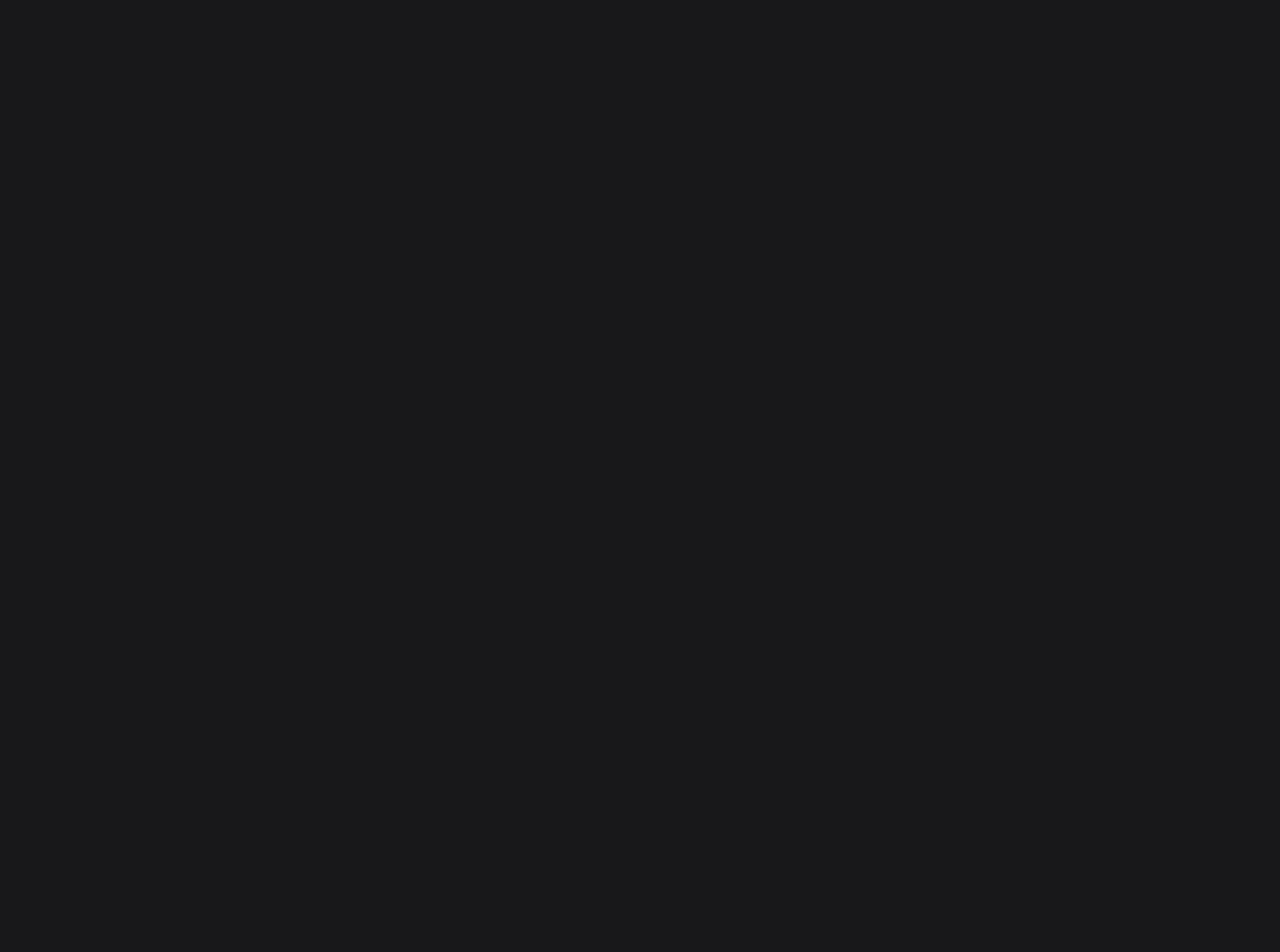
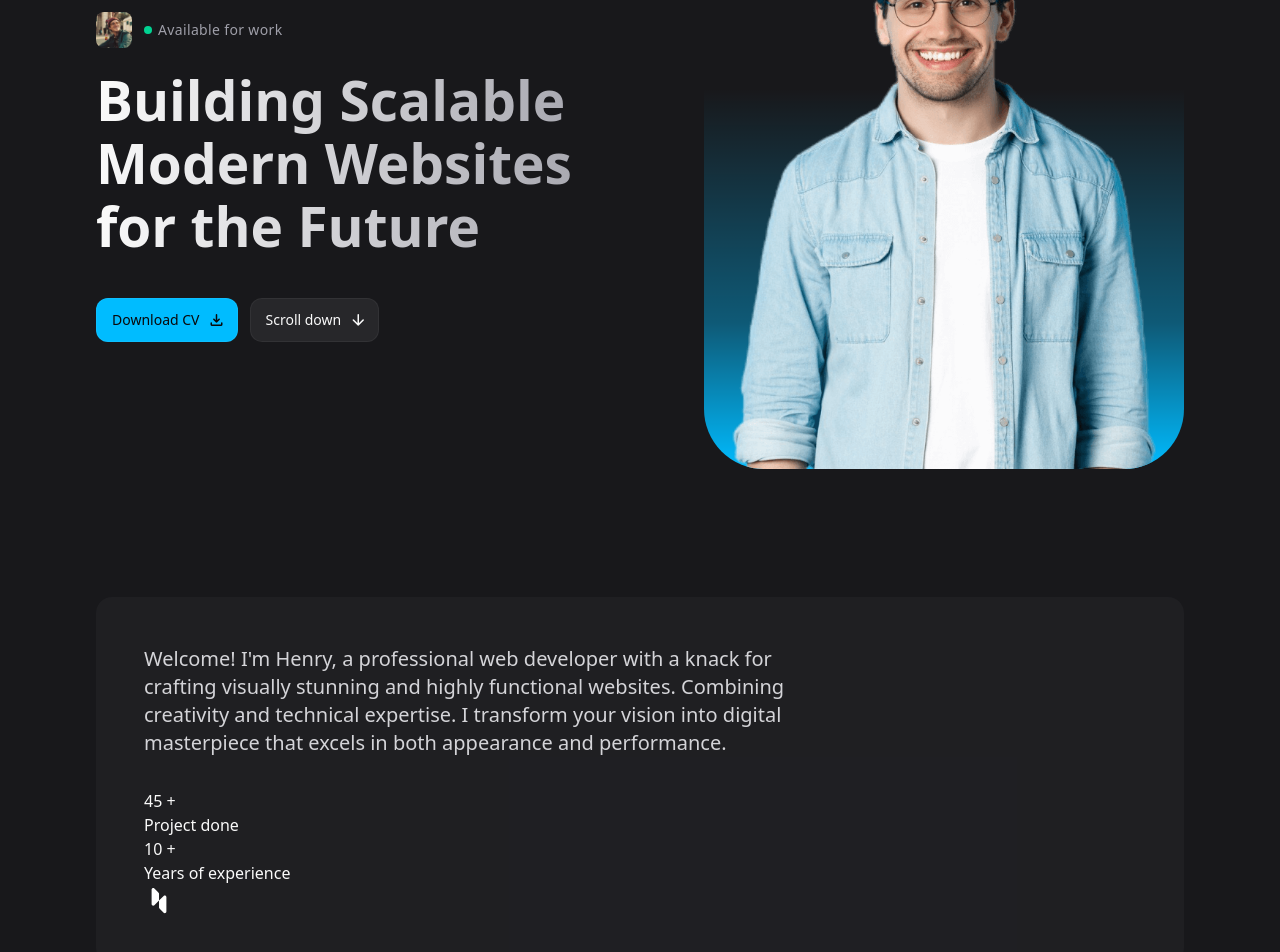
Before and after one commit to kobby1919/kwabena-portfolio, a React (Vite) app: page / in a window 1280 px wide. Shown: the part 260-1212 px from the top of the page. Before the commit the page ends 800 px from the top, so only its background shows below. Built offline with nearby package versions, Linux system fonts and the light colour scheme.

Commit message:
Complete Hero Section

```diff
--- a/src/App.jsx
+++ b/src/App.jsx
@@ -1,12 +1,18 @@
+import About from "./components/About";
 import Header from "./components/Header";
+import Hero from "./components/Hero";
 
 // App.jsx
 function App() {
-
-
   return (
-    <Header />
-  )
+    <>
+      <Header />
+      <main>
+        <Hero />
+        <About />
+      </main>
+    </>
+  );
 }
 
 export default App;
--- /dev/null
+++ b/src/components/About.jsx
@@ -0,0 +1,45 @@
+  const aboutItems = [
+  {
+    label: 'Project done',
+    number: 45
+  },
+  {
+    label: 'Years of experience',
+    number: 10
+  }
+];
+
+function About() {
+
+
+    return (
+        <section className="section" id="about">
+            <div className="container">
+                <div className="bg-zinc-800/50 p-7 rounded-2xl md:p-12">
+                    <p className="text-zinc-300 mb-4 md:mb-8 md:text-xl md:max-w-[60ch]">
+                        Welcome! I&apos;m Henry, a professional web developer with a knack for crafting visually stunning and highly functional websites. Combining creativity and technical expertise. I transform your vision into digital masterpiece that excels in both appearance and performance.
+                    </p>
+                    <div className="">
+                        {
+                            aboutItems.map(({label, number}, key) => (
+                                <div className="" key={key}>
+                                    <div className="">
+                                        <span className=""> {number} </span>
+                                        <span className="">+</span>
+                                    </div>
+
+                                    <p className=""> {label} </p>
+
+                                </div>
+                            ))
+                        }
+
+                        <img src="/images/logo.svg" alt="Logo" width={30} height={30} className="" />
+                    </div>
+                </div>
+            </div>
+        </section>
+    )
+}
+
+export default About;
--- /dev/null
+++ b/src/components/Button.jsx
@@ -0,0 +1,77 @@
+import PropTypes from "prop-types";
+
+function ButtonPrimary({ href, target, label, icon, classes }) {
+  if (href) {
+    return (
+      <a href={href} className={"btn btn-primary " + classes} target={target}>
+        {label}
+        {icon ? (
+          <span className="material-symbols-rounded" aria-hidden="true">
+            {icon}
+          </span>
+        ) : null}
+      </a>
+    );
+  }
+
+  return (
+    <button className={"btn btn-primary " + classes}>
+      {label}
+      {icon ? (
+        <span className="material-symbols-rounded" aria-hidden="true">
+          {icon}
+        </span>
+      ) : null}
+    </button>
+  );
+}
+
+
+ButtonPrimary.propTypes = {
+    label: PropTypes.string.isRequired,
+    href: PropTypes.string,
+    target: PropTypes.string,
+    icon: PropTypes.string,
+    classes: PropTypes.string
+}
+
+function ButtonOutline({ href, target, label, icon, classes }) {
+  if (href) {
+    return (
+      <a href={href} className={"btn btn-outline " + classes} target={target}>
+        {label}
+        {icon ? (
+          <span className="material-symbols-rounded" aria-hidden="true">
+            {icon}
+          </span>
+        ) : null}
+      </a>
+    );
+  }
+
+  return (
+    <button className={"btn btn-outline " + classes}>
+      {label}
+      {icon ? (
+        <span className="material-symbols-rounded" aria-hidden="true">
+          {icon}
+        </span>
+      ) : null}
+    </button>
+  );
+}
+
+
+ButtonOutline.propTypes = {
+    label: PropTypes.string.isRequired,
+    href: PropTypes.string,
+    target: PropTypes.string,
+    icon: PropTypes.string,
+    classes: PropTypes.string
+}
+
+
+export {
+    ButtonPrimary,
+    ButtonOutline,
+}
--- /dev/null
+++ b/src/components/Hero.jsx
@@ -0,0 +1,38 @@
+import  { ButtonPrimary, ButtonOutline } from "./Button";
+
+function Hero() {
+  return (
+    <section id="home" className="pt-28 lg:pt-36">
+      <div className="container lg:grid items-center lg:grid-cols-2 lg:gap-10">
+        <div>
+          <div className="flex items-center gap-3">
+            <figure className="img-box w-9 h-9 rounded-lg">
+              <img
+                src="/images/avatar-1.jpg"
+                width={40}
+                height={40}
+                alt="Kwabena Junior portrait"
+                className="img-cover"
+              />
+            </figure>
+            <div className="flex items-center gap-1.5 text-zinc-400 text-sm tracking-wide">
+              <span className="relative w-2 h-2 rounded-full bg-emerald-400">
+                <span className="absolute inset-0 rounded-full bg-emerald-400 animate-ping"></span>
+              </span>
+              Available for work
+            </div>
+          </div>
+          <h2 className="headline-1 max-w-[15ch] sm:max-w-[20ch] lg:max-w-[15ch] mt-5 mb-8 lg:mb-10">Building Scalable Modern Websites for the Future</h2>
+          <div className="flex items-center gap-3"><ButtonPrimary label="Download CV" icon="download" /> <ButtonOutline href="#about" label="Scroll down" icon="arrow_downward" /></div>
+        </div>
+        <div className="hidden lg:block">
+            <figure className="w-full max-w-[480px] ml-auto bg-gradient-to-t from-sky-400 via-25% via-sky-400/40 to-65% rounded-[60px] overflow-hidden">
+                <img src="/images/hero-banner.png" width={656} height={800} alt="Kwabena Junior" className="w-full" />
+            </figure>
+        </div>
+      </div>
+    </section>
+  );
+}
+
+export default Hero;
--- a/src/index.css
+++ b/src/index.css
@@ -27,18 +27,55 @@
   scrollbar-color: #71717a #27272a;
 }
 
+/*Utilities */
+.material-symbols-rounded {
+  @apply w-[1em] h-[1em] overflow-hidden;
+  font-variation-settings: "FILL" 0, "wght" 400, "GRAD" 0, "opsz" 24;
+}
+
+.container {
+  @apply px-4 mx-auto lg:px-8 xl:max-w-6xl;
+}
+
+.img-box {
+  @apply bg-zinc-700 overflow-hidden;
+}
+
+.img-cover {
+  @apply w-full h-full object-cover
+}
+
+.section {
+  @apply pt-20 lg:pt-32
+}
+
+/* Typography */
+
+.headline-1 {
+  @apply max-w-max;
+  background: -webkit-linear-gradient(0deg, #fafafa, #a1a1aa);
+  -webkit-background-clip: text;
+  -webkit-text-fill-color: transparent;
+}
+
+
+.headline-1 {
+  @apply text-5xl leading-tight font-semibold lg:text-[55px] lg:leading-[1.15]
+}
+
+
 /* Components */
 
 /* Menu btn */
 
 .menu-btn {
-  @apply w-10 h-10 grid place-items-center bg-zinc-50/10 rounded-xl ring-inset ring-1 ring-zinc-50/[0.02] backdrop-blur-2xl hover:bg-zinc-50/15 transition-[transform,background-color] active:scale-95;
+  @apply w-10 h-10 grid place-items-center bg-zinc-50/10 rounded-xl ring-inset ring-1 ring-zinc-50/[0.02] backdrop-blur-2xl hover:bg-zinc-50/15 transition-[transform,background-color] active:scale-95 md:hidden;
 }
 
 /* Navbar */
 
 .navbar {
-  @apply absolute top-full mt-2 right-0 min-w-40 p-2 bg-zinc-50/10 rounded-2xl ring-inset ring-1 ring-zinc-50/5 scale-90 isolate blur-sm opacity-0 invisible transition-[opacity,transform,filter];
+  @apply absolute top-full mt-2 right-0 min-w-40 p-2 bg-zinc-50/10 rounded-2xl ring-inset ring-1 ring-zinc-50/5 scale-90 isolate blur-sm opacity-0 invisible transition-[opacity,transform,filter] md:static md:flex md:items-center md:mt-0 md:opacity-100 filter-none md:visible md:scale-100 backdrop-blur-2xl
 }
 
 
@@ -57,3 +94,29 @@
 .navbar .active-box {
   @apply absolute bg-zinc-50 rounded-lg -z-10 transition-[top,left] duration-500
 }
+
+/* Button */
+
+.btn {
+  @apply max-w-max h-9 flex items-center gap-2 px-4 rounded-xl font-medium text-sm ring-1 ring-zinc-50/5 ring-inset transition-[background-color]
+}
+
+.btn-secondary {
+  @apply bg-zinc-50 text-zinc-900 active:bg-zinc-50/80 hidden md:inline-flex
+}
+
+.btn .material-symbols-rounded {
+  @apply text-[18px]
+}
+
+.btn:has( .material-symbols-rounded) {
+  @apply pr-3
+}
+
+.btn-primary {
+  @apply h-11 bg-sky-400 text-zinc-950 hover:bg-sky-300 active:bg-sky-400
+}
+
+.btn-outline {
+  @apply h-11 bg-zinc-800 hover:bg-zinc-700 active:bg-zinc-800
+}
```
